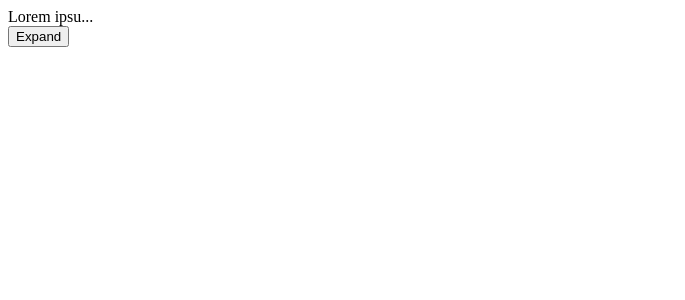
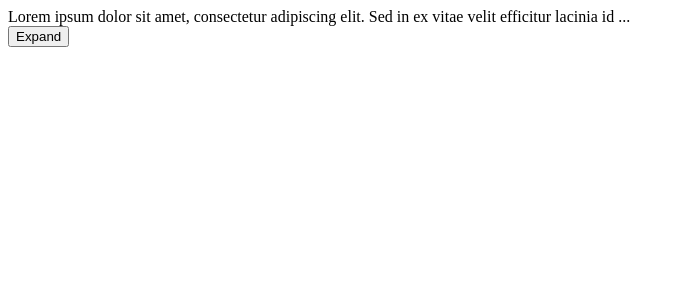
Before and after one commit to tapiwam/react-practice1, a React (Vite) app: page / in a window 1280 px wide. Shown: the top 300 px of the page, without its empty margins (0-685 px from the left). Built offline with nearby package versions, Linux system fonts and the light colour scheme.

Commit message:
Updated expandable list

```diff
--- a/src/App.tsx
+++ b/src/App.tsx
@@ -3,7 +3,7 @@ import ExpandaleText from "./components/ExpandaleText";
 function App() {
   return (
     <div>
-      <ExpandaleText maxChars={10}>
+      <ExpandaleText maxChars={100}>
         Lorem ipsum dolor sit amet, consectetur adipiscing elit. Sed in ex vitae
         velit efficitur lacinia id ac sem. Quisque et rhoncus nisi. Nullam quis
         feugiat lorem. Nullam sed fermentum arcu. Donec tempor mattis nunc, in
--- a/src/components/ExpandaleText.tsx
+++ b/src/components/ExpandaleText.tsx
@@ -21,7 +21,9 @@ const ExpandaleText = ({ children, maxChars }: Props) => {
     <div>
       {expanded === true ? children : shortText}
       <br />
-      <button onClick={handleClick}>{expanded ? "Collapse" : "Expand"}</button>
+      <button onClick={handleClick} hidden={children.length <= maxChars}>
+        {expanded ? "Collapse" : "Expand"}
+      </button>
     </div>
   );
 };
```
